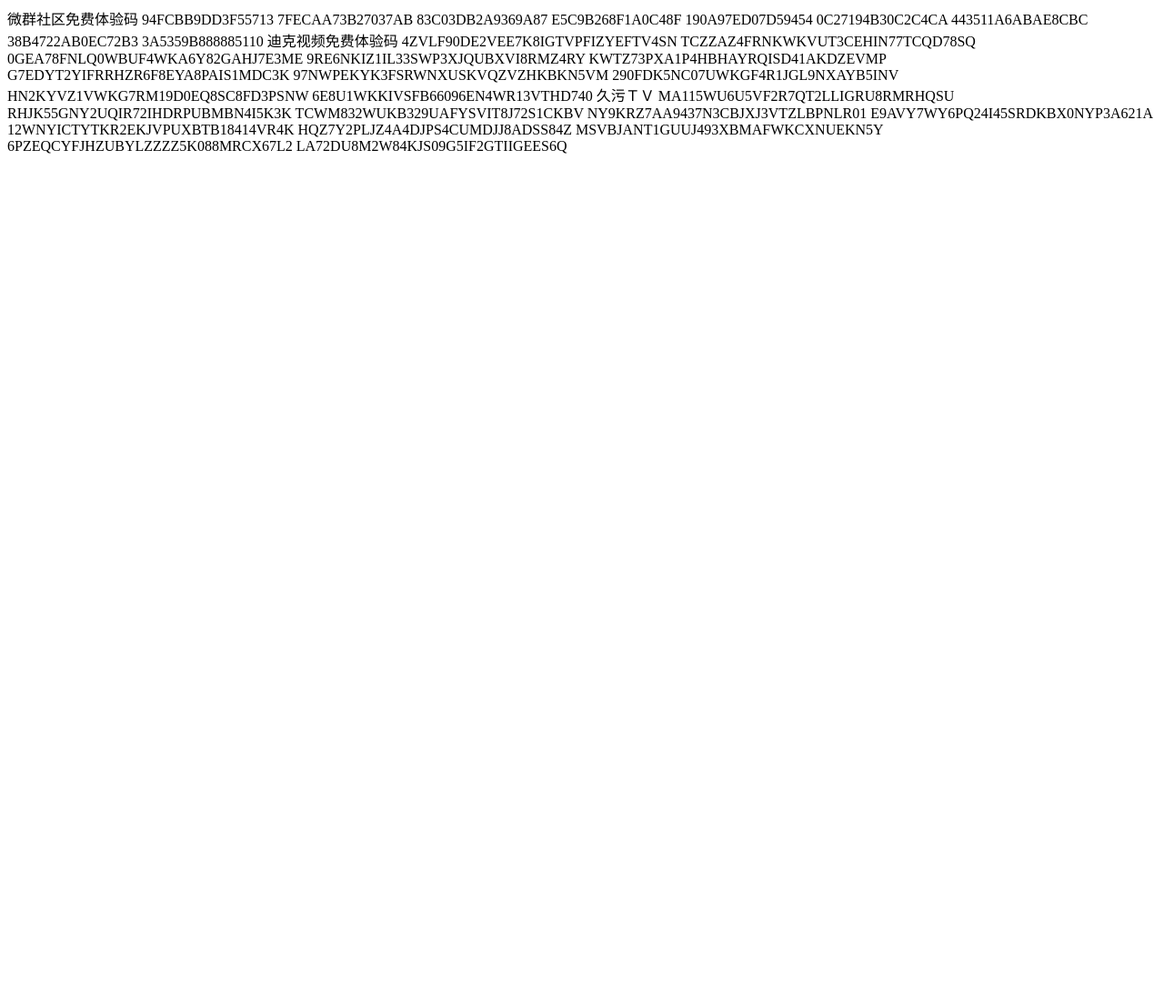
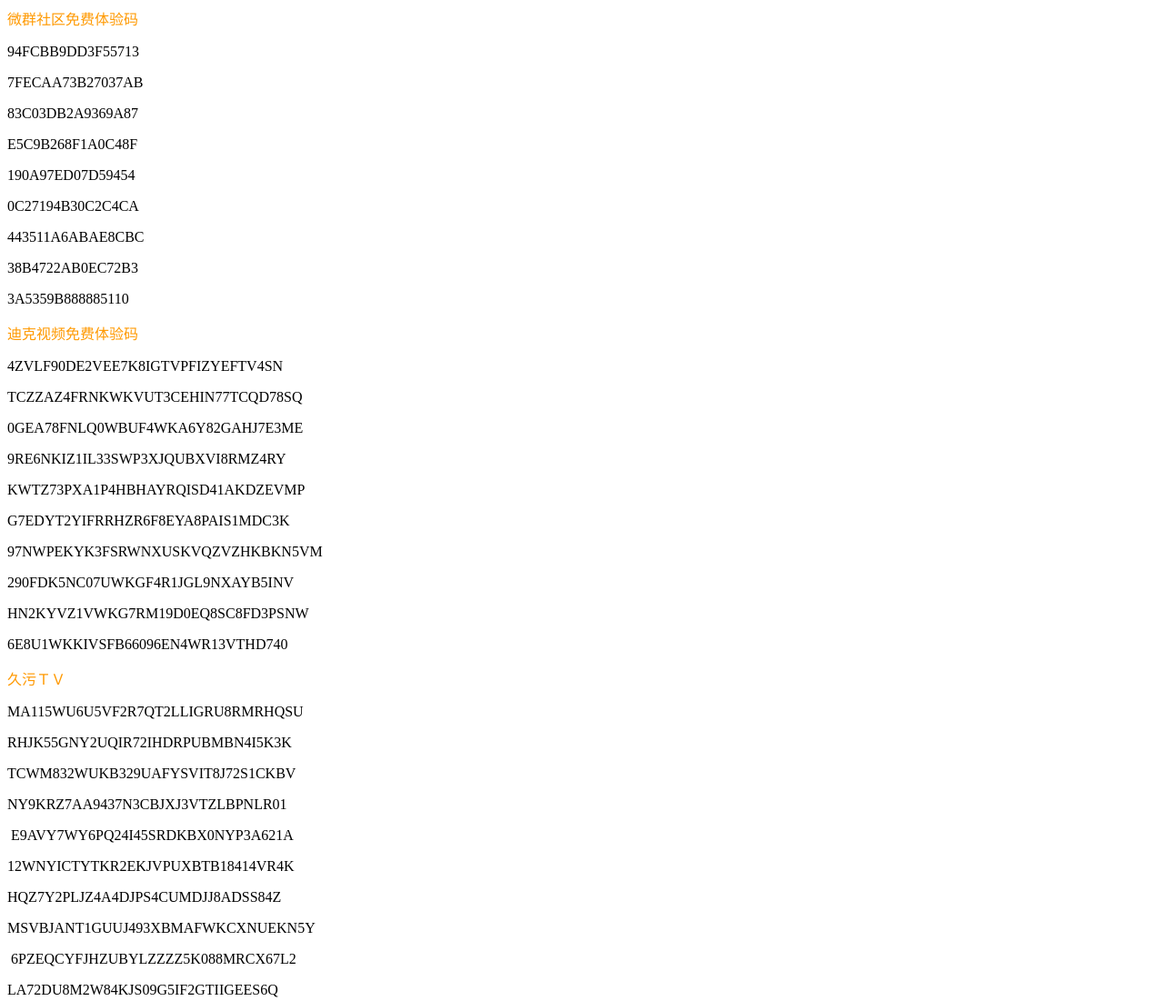
Before and after one commit to libaitang/2, a plain HTML site: page index.html in a window 1280 px wide. Shown: the whole page at 91% size. Before the commit the page ends 800 px from the top, so only its background shows below. Drawn offline with Linux system fonts and the light colour scheme.

Commit message:
Update index.html

```diff
--- a/index.html
+++ b/index.html
@@ -1,40 +1,96 @@
-微群社区免费体验码
-94FCBB9DD3F55713
-
-7FECAA73B27037AB
-
-83C03DB2A9369A87
-
-E5C9B268F1A0C48F
-
-190A97ED07D59454
-
-0C27194B30C2C4CA
-
-443511A6ABAE8CBC
-
-38B4722AB0EC72B3
-
-3A5359B888885110
-迪克视频免费体验码
-4ZVLF90DE2VEE7K8IGTVPFIZYEFTV4SN
-TCZZAZ4FRNKWKVUT3CEHIN77TCQD78SQ
-0GEA78FNLQ0WBUF4WKA6Y82GAHJ7E3ME
-9RE6NKIZ1IL33SWP3XJQUBXVI8RMZ4RY
-KWTZ73PXA1P4HBHAYRQISD41AKDZEVMP
-G7EDYT2YIFRRHZR6F8EYA8PAIS1MDC3K
-97NWPEKYK3FSRWNXUSKVQZVZHKBKN5VM
-290FDK5NC07UWKGF4R1JGL9NXAYB5INV
-HN2KYVZ1VWKG7RM19D0EQ8SC8FD3PSNW
-6E8U1WKKIVSFB66096EN4WR13VTHD740
-久污ＴＶ
-MA115WU6U5VF2R7QT2LLIGRU8RMRHQSU
-RHJK55GNY2UQIR72IHDRPUBMBN4I5K3K
-TCWM832WUKB329UAFYSVIT8J72S1CKBV
-NY9KRZ7AA9437N3CBJXJ3VTZLBPNLR01
-E9AVY7WY6PQ24I45SRDKBX0NYP3A621A
-12WNYICTYTKR2EKJVPUXBTB18414VR4K
-HQZ7Y2PLJZ4A4DJPS4CUMDJJ8ADSS84Z
-MSVBJANT1GUUJ493XBMAFWKCXNUEKN5Y
-6PZEQCYFJHZUBYLZZZZ5K088MRCX67L2
-LA72DU8M2W84KJS09G5IF2GTIIGEES6Q
+<p>
+	<span style="color:#FF9900;font-size:16px;">微群社区免费体验码&nbsp;</span>
+</p>
+<p>
+	94FCBB9DD3F55713&nbsp;
+</p>
+<p>
+	7FECAA73B27037AB&nbsp;
+</p>
+<p>
+	83C03DB2A9369A87&nbsp;
+</p>
+<p>
+	E5C9B268F1A0C48F&nbsp;
+</p>
+<p>
+	190A97ED07D59454&nbsp;
+</p>
+<p>
+	0C27194B30C2C4CA&nbsp;
+</p>
+<p>
+	443511A6ABAE8CBC&nbsp;
+</p>
+<p>
+	38B4722AB0EC72B3&nbsp;
+</p>
+<p>
+	3A5359B888885110&nbsp;
+</p>
+<p>
+	<span style="color:#FF9900;font-size:16px;">迪克视频免费体验码&nbsp;</span>
+</p>
+<p>
+	4ZVLF90DE2VEE7K8IGTVPFIZYEFTV4SN&nbsp;
+</p>
+<p>
+	TCZZAZ4FRNKWKVUT3CEHIN77TCQD78SQ&nbsp;
+</p>
+<p>
+	0GEA78FNLQ0WBUF4WKA6Y82GAHJ7E3ME&nbsp;
+</p>
+<p>
+	9RE6NKIZ1IL33SWP3XJQUBXVI8RMZ4RY&nbsp;
+</p>
+<p>
+	KWTZ73PXA1P4HBHAYRQISD41AKDZEVMP&nbsp;
+</p>
+<p>
+	G7EDYT2YIFRRHZR6F8EYA8PAIS1MDC3K&nbsp;
+</p>
+<p>
+	97NWPEKYK3FSRWNXUSKVQZVZHKBKN5VM&nbsp;
+</p>
+<p>
+	290FDK5NC07UWKGF4R1JGL9NXAYB5INV&nbsp;
+</p>
+<p>
+	HN2KYVZ1VWKG7RM19D0EQ8SC8FD3PSNW&nbsp;
+</p>
+<p>
+	6E8U1WKKIVSFB66096EN4WR13VTHD740&nbsp;
+</p>
+<p>
+	<span style="font-size:16px;color:#FF9900;">久污ＴＶ&nbsp;</span>
+</p>
+<p>
+	MA115WU6U5VF2R7QT2LLIGRU8RMRHQSU&nbsp;
+</p>
+<p>
+	RHJK55GNY2UQIR72IHDRPUBMBN4I5K3K&nbsp;
+</p>
+<p>
+	TCWM832WUKB329UAFYSVIT8J72S1CKBV&nbsp;
+</p>
+<p>
+	NY9KRZ7AA9437N3CBJXJ3VTZLBPNLR01
+</p>
+<p>
+	&nbsp;E9AVY7WY6PQ24I45SRDKBX0NYP3A621A&nbsp;
+</p>
+<p>
+	12WNYICTYTKR2EKJVPUXBTB18414VR4K&nbsp;
+</p>
+<p>
+	HQZ7Y2PLJZ4A4DJPS4CUMDJJ8ADSS84Z&nbsp;
+</p>
+<p>
+	MSVBJANT1GUUJ493XBMAFWKCXNUEKN5Y
+</p>
+<p>
+	&nbsp;6PZEQCYFJHZUBYLZZZZ5K088MRCX67L2&nbsp;
+</p>
+<p>
+	LA72DU8M2W84KJS09G5IF2GTIIGEES6Q
+</p>
```
